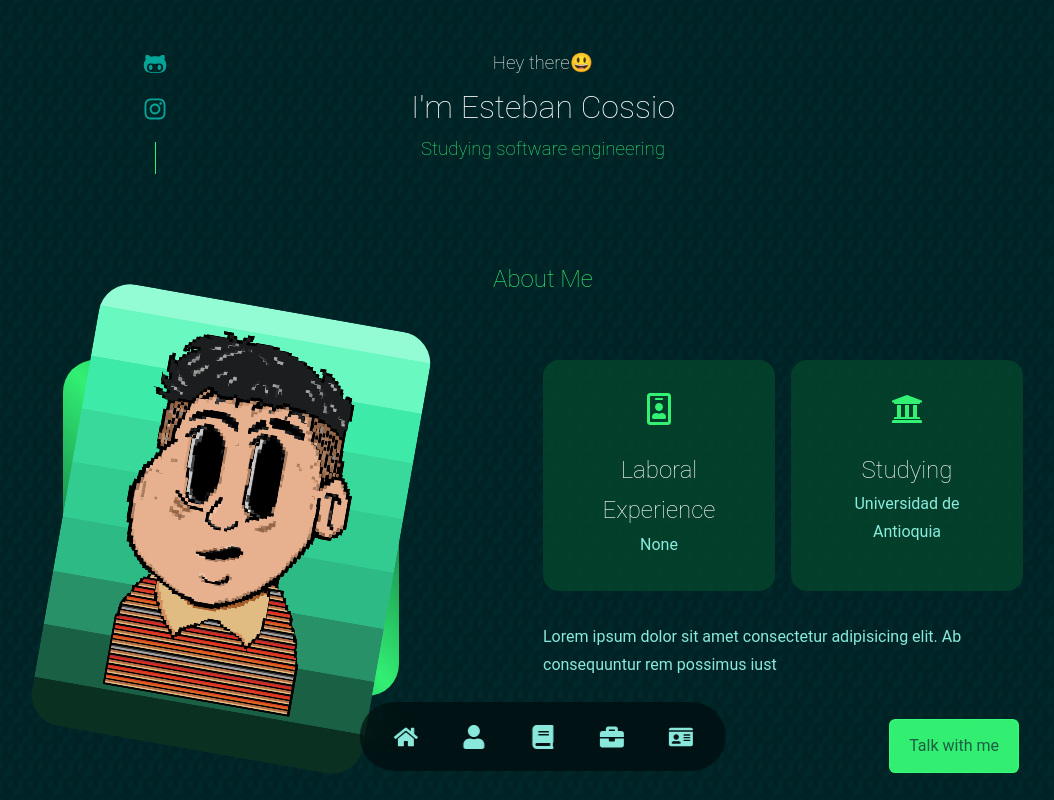
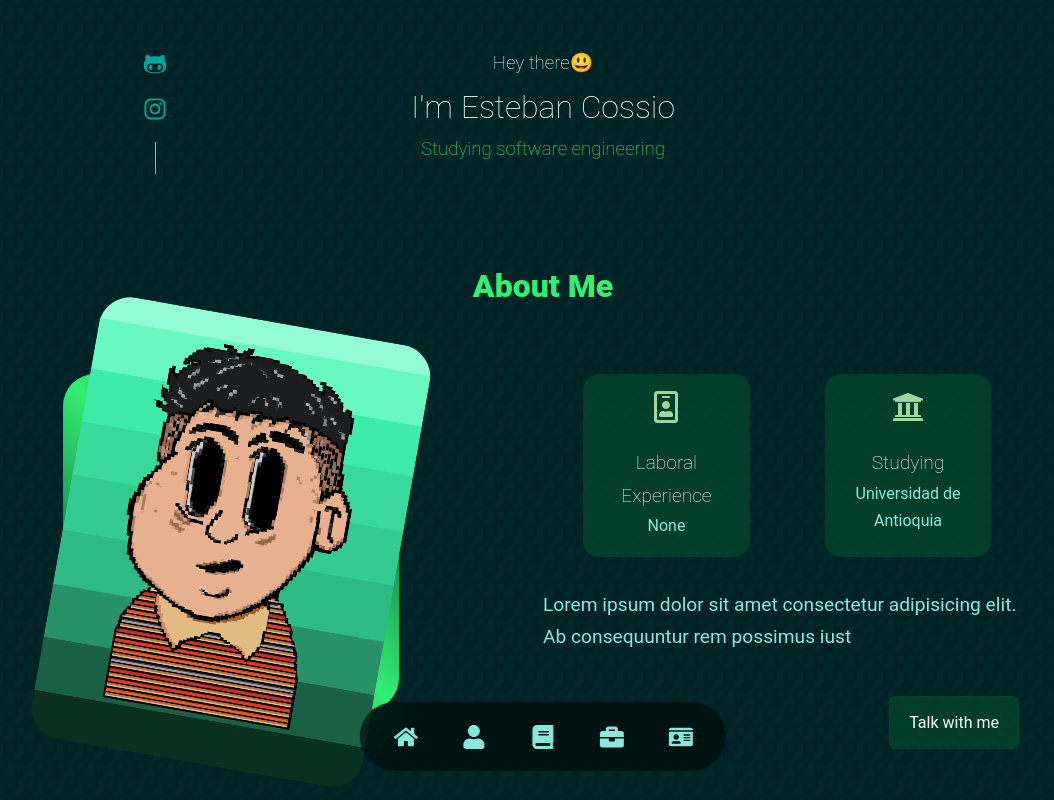
Before and after one commit to E-CG/Portfolio-React, a React (Vite) app: page / in a window 1280 px wide. Shown: the top 800 px of the page, without its empty margins (97-1151 px from the left). Built offline with nearby package versions, Linux system fonts and the light colour scheme; a web font is replaced by a local one.

Commit message:
Actualización gitignore

```diff
--- a/src/components/landing/landing.css
+++ b/src/components/landing/landing.css
@@ -34,16 +34,19 @@
 .about_cards {
   display: grid;
   grid-template-columns: repeat(2, 1fr);
-  gap: 1rem;
+  gap: 0.2rem;
 }
 
 .about_card {
   background: var(--color-bg-variant);
   border: 1px solid transparent;
   border-radius: 1rem;
-  padding: 2rem;
+  padding: 1rem;
   text-align: center;
   transition: var(--transition);
+  max-width: 70%;
+  max-height: 100%;
+  margin-left: 2.5rem;
 }
 
 .about_card:hover {
@@ -53,18 +56,20 @@
 }
 
 #about_icon {
-  color: var(--color-primary);
+  color: var(--color-secondary);
   font-size: 2rem;
   margin-bottom: 1rem;
 }
 
 #title-section {
+    font-size: 2rem;
+    font-weight: 800;
   padding-top: 1.8rem;
   text-align: center;
 }
 
 .about_card h5 {
-  font-size: 1.5rem;
+  font-size: 1.2rem;
 }
 
 .about_card small {
@@ -75,6 +80,7 @@
 .about_content p {
   margin: 2rem 0 2.6rem;
   color: var(--color-light);
+  font-size: 1.2rem;
 }
 
 @media screen and (max-width: 1024px) {
--- a/src/index.css
+++ b/src/index.css
@@ -15,6 +15,7 @@
   --color-bg-variant: #04432cdb;
   --color-primary: #36ff79ed;
   --color-primary-variant: #08f0dda0;
+  --color-secondary: #a9e2a7ed;
   --color-white: #fff;
   --color-light: #98fef0e7;
 
@@ -50,19 +51,19 @@ body {
   right: 12.8%;
   border-radius: 0.4rem;
   cursor: pointer;
-  border: 1px solid var(--color-primary);
+  border: 1px solid var(--color-bg-variant);
   transition: var(--transition);
 }
 
 .btn:hover {
-  background-color: var(--color-white);
-  color: var(--color-bg);
+  background-color: var(--color-primary);
+  color: var(--color-bg-variant);
   border-color: transparent;
 }
 
 .btn-primary {
-  background-color: var(--color-primary);
-  color: var(--color-bg);
+  background-color: var(--color-bg-variant);
+  color: var(--color-white);
 }
 
 a {
```
Also changed, not shown: 1 other file (tests, documents, lock files or other folders).
